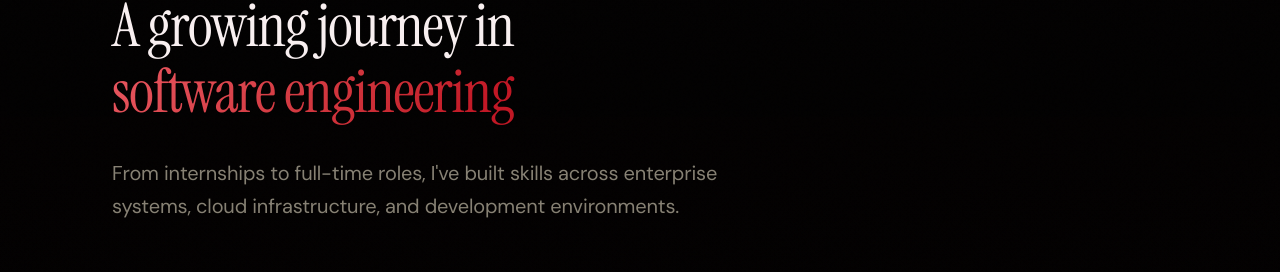
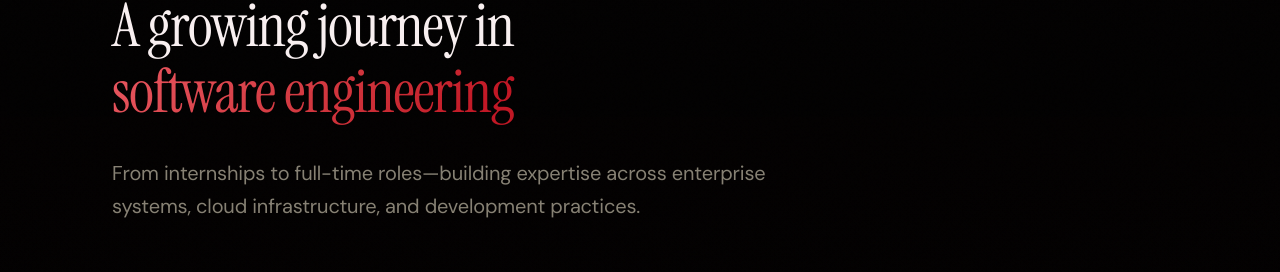
Before and after one commit to azandeporter/azande, a Next.js app in the folder new-portfolio/new-portfolio/: page / in a window 1280 px wide. Shown: the part 2760-3032 px from the top of the page. Built offline with nearby package versions, Linux system fonts and the light colour scheme.

Commit message:
Fix unescaped apostrophe in experience section

```diff
--- a/new-portfolio/new-portfolio/src/components/experience-section.tsx
+++ b/new-portfolio/new-portfolio/src/components/experience-section.tsx
@@ -255,8 +255,8 @@ export function ExperienceSection() {
             animate={isInView ? { opacity: 1 } : {}}
             transition={{ duration: 0.6, delay: 0.2 }}
           >
-            From internships to full-time roles, I've built skills across enterprise
-            systems, cloud infrastructure, and development environments.
+            From internships to full-time roles—building expertise across enterprise
+            systems, cloud infrastructure, and development practices.
           </motion.p>
         </motion.div>
 
```
